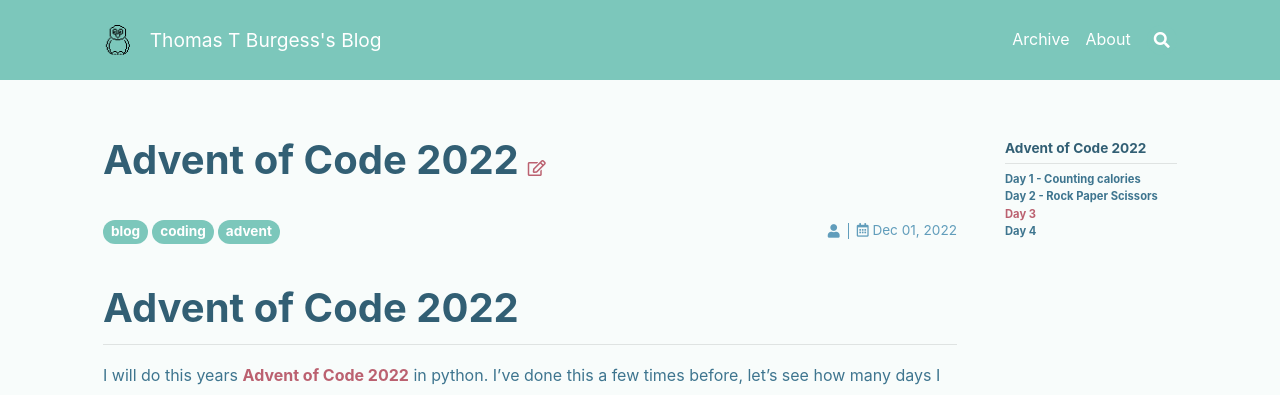
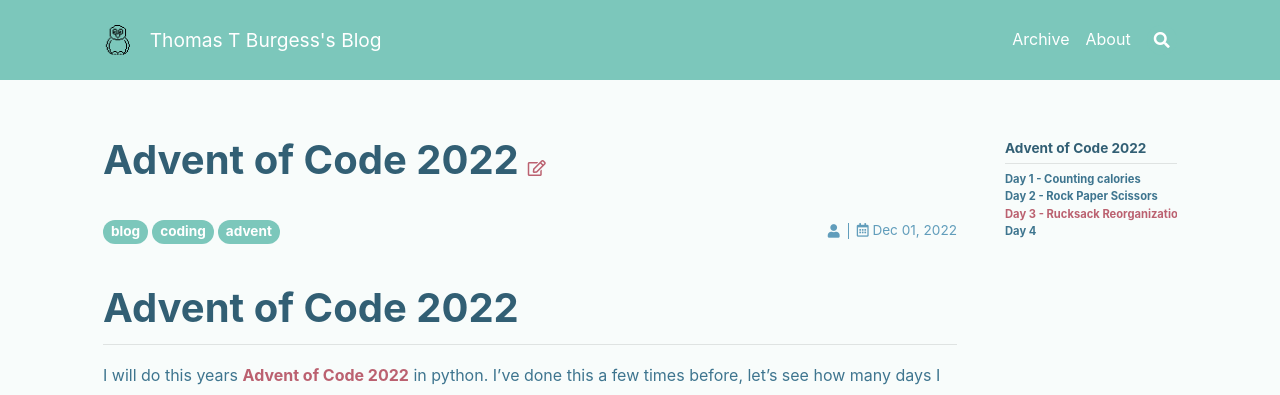
Before and after one commit to thomasburgess/thomasburgess.github.io, a Jekyll site: the page built from _posts/2022-12-01-aoc22.md, in a window 1280 px wide and 900 px high. Shown: the top 395 px of the window. Built offline with Jekyll 4.4.1, drawn with Linux system fonts in a browser that asks for light colours; nearby versions of some CDN libraries; comment, search, counter and statistics services are not loaded; some of the changed text lies outside the part shown.

Commit message:
aoc2022: day 3

````diff
--- a/_posts/2022-12-01-aoc22.md
+++ b/_posts/2022-12-01-aoc22.md
@@ -144,7 +144,7 @@
 sum(score(i, transform(i, j)) for i, j in readstrats("day02_input.txt"))
 ```
 
-## Day 3
+## Day 3 - Rucksack Reorganization
 
 Each row of data is a rucksack with a string of characters `[a-zA-Z]`.
 
````
